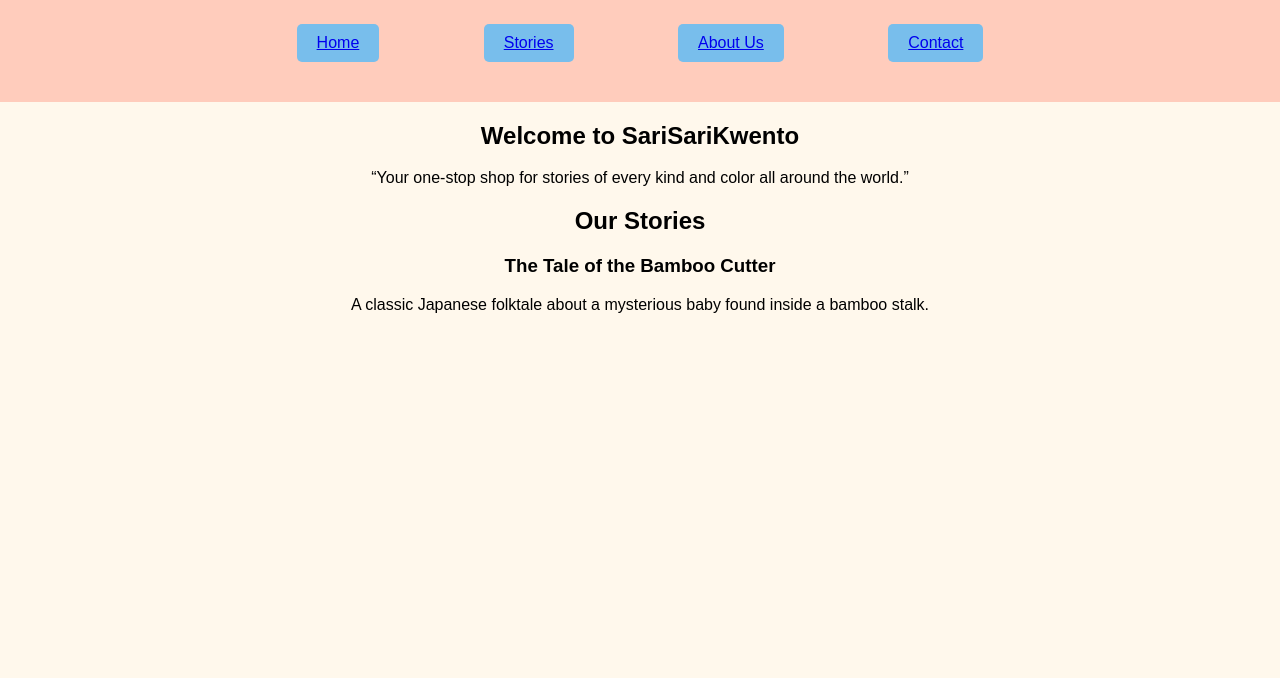
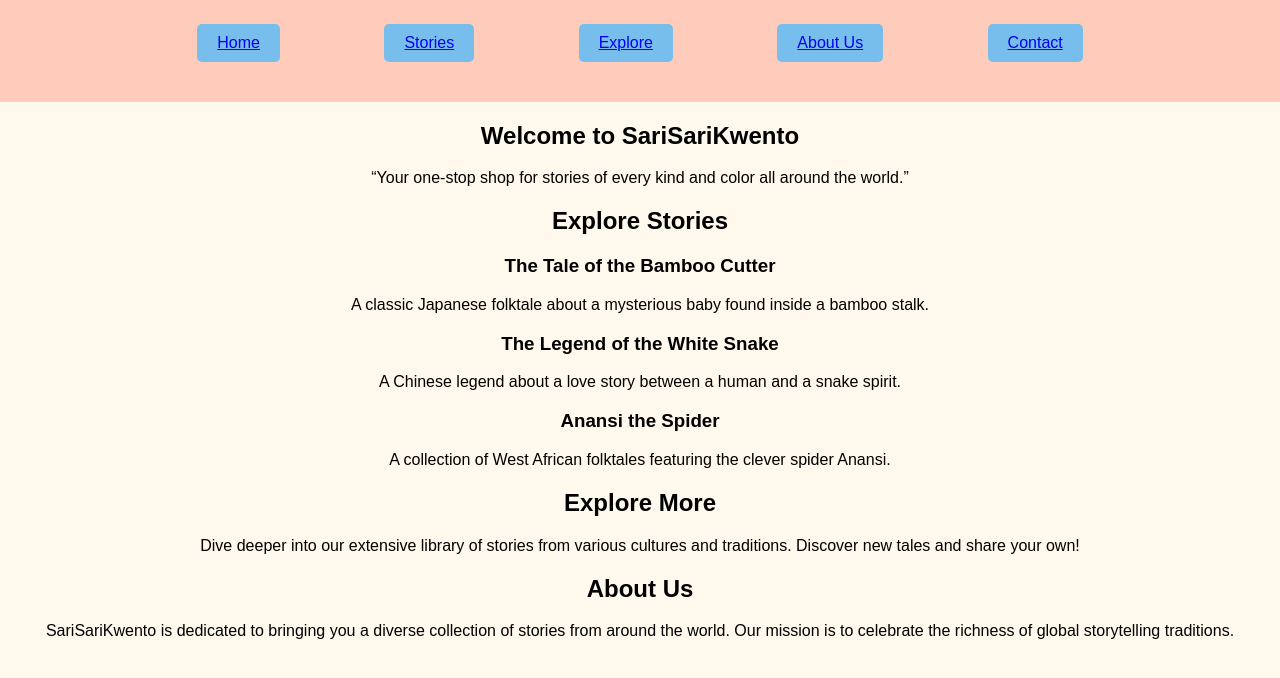
Before and after one commit to Frzzy0/Front-End, a plain HTML site: page index.html in a window 1280 px wide. Shown: the part 110-788 px from the top of the page. Drawn offline with Linux system fonts and the light colour scheme.

Commit message:
Revise index.html to include new sections and stories
Added new sections for 'Explore' and 'Create' with additional stories.

```diff
--- a/index.html
+++ b/index.html
@@ -13,6 +13,7 @@
                 <ul>
                     <li><a href="#home">Home</a></li>
                     <li><a href="#stories">Stories</a></li>
+                    <li><a href="#create">Explore</a></li>
                     <li><a href="#about">About Us</a></li>
                     <li><a href="#contact">Contact</a></li>
                 </ul>
@@ -20,14 +21,31 @@
         </header>
     </body>
         <section id="home">
-            <h2>Welcome to SariSariKwento</h2>
-            <p>“Your one-stop shop for stories of every kind and color all around the world.”</p>
+            <h2 class="Welcome">Welcome to SariSariKwento</h2>
+            <p class="p1">“Your one-stop shop for stories of every kind and color all around the world.”</p>
         </section>
 
         <section id="stories">
-            <h2>Our Stories</h2>
+            <h2>Explore Stories</h2>
             <article>
                 <h3>The Tale of the Bamboo Cutter</h3>
                 <p>A classic Japanese folktale about a mysterious baby found inside a bamboo stalk.</p>
-            </body>
+            </article>
+            <article>
+                <h3>The Legend of the White Snake</h3>
+                <p>A Chinese legend about a love story between a human and a snake spirit.</p>
+            </article>
+            <article>
+                <h3>Anansi the Spider</h3>
+                <p>A collection of West African folktales featuring the clever spider Anansi.</p>
+            </article>
+        </section>
+        <section id="create">
+            <h2>Explore More</h2>
+            <p>Dive deeper into our extensive library of stories from various cultures and traditions. Discover new tales and share your own!</p>
+        </section>
+        <section id="about">
+            <h2>About Us</h2>
+            <p>SariSariKwento is dedicated to bringing you a diverse collection of stories from around the world. Our mission is to celebrate the richness of global storytelling traditions.</p>
+    </body>
 </html>
```
